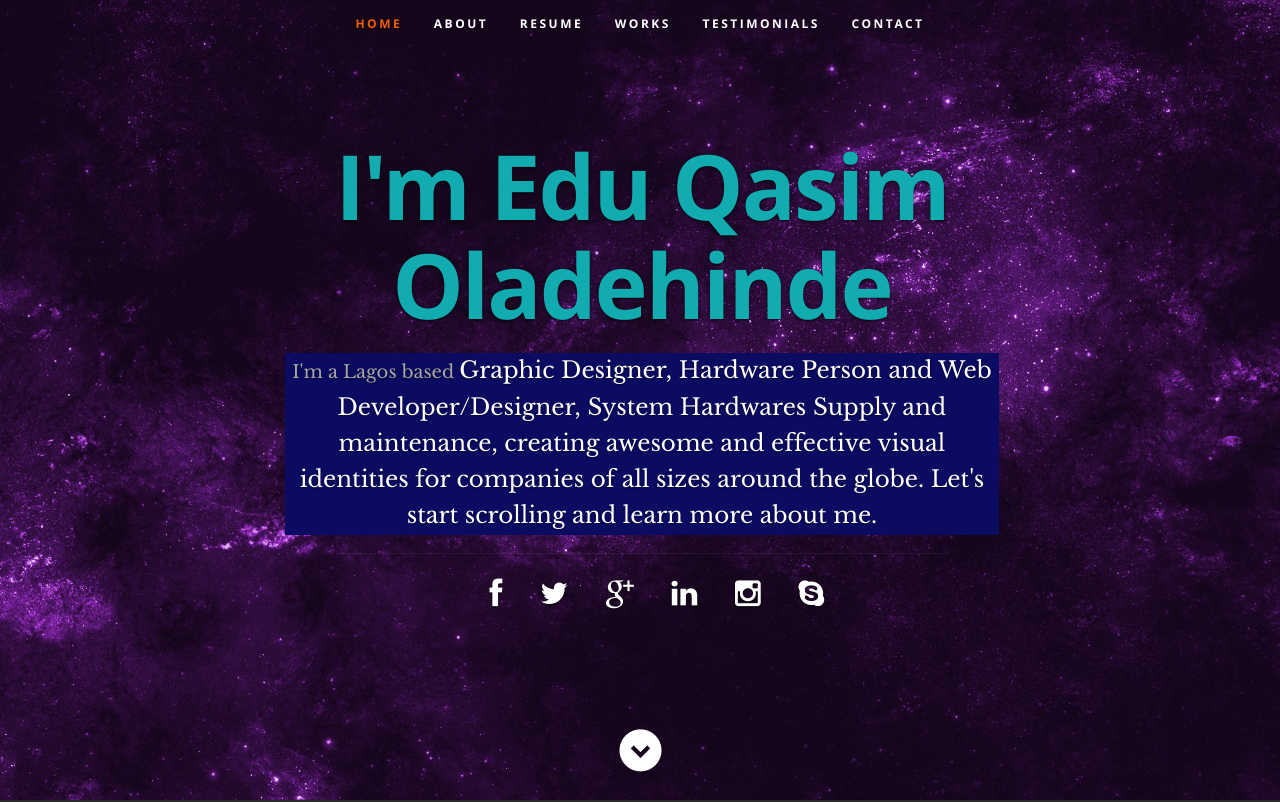
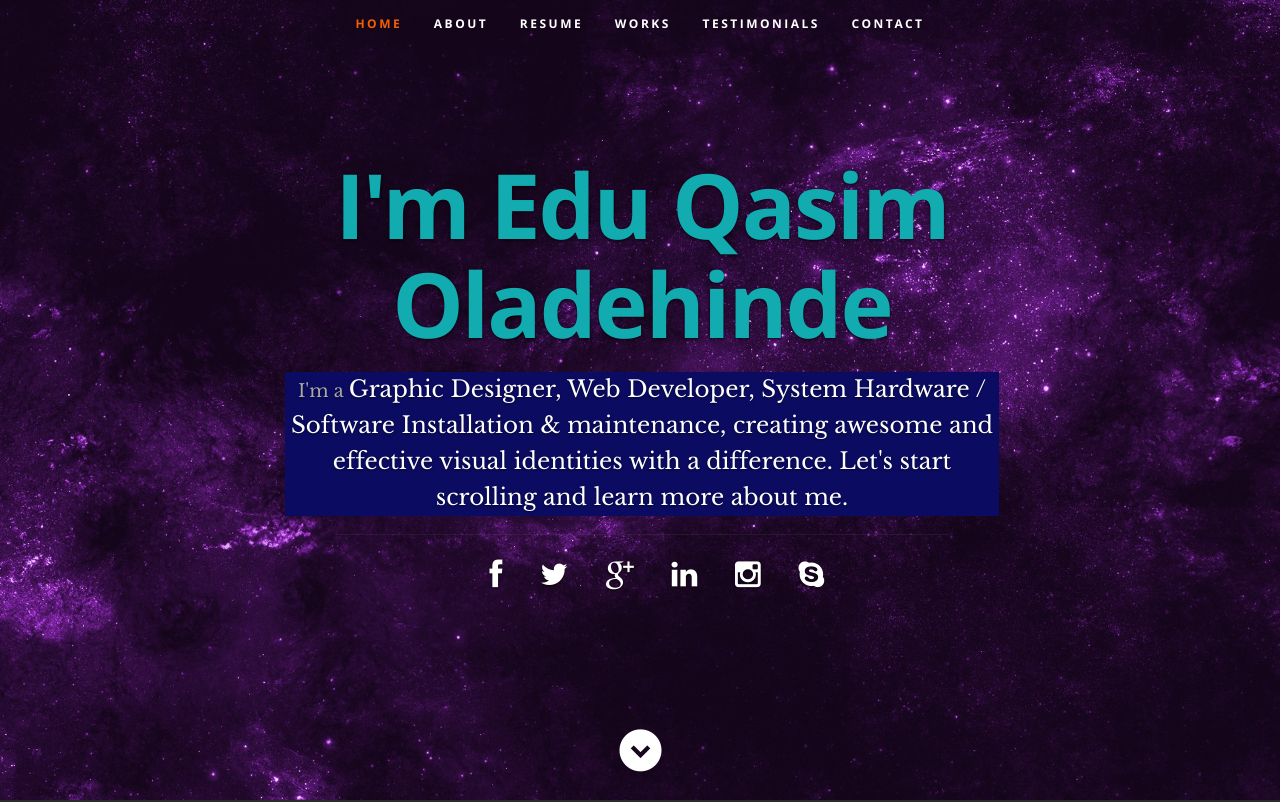
Before and after one commit to Daropaq01/Daropaq01.github.io, a plain HTML site: page My Portfolio/index.html in a window 1280 px wide. Shown: the top 802 px of the page. Drawn offline with nearby package versions, Linux system fonts and the light colour scheme.

Commit message:
Update index.html

```diff
--- a/My Portfolio/index.html
+++ b/My Portfolio/index.html
@@ -57,7 +57,7 @@
       <div class="row banner">
          <div class="banner-text">
             <h1 class="responsive-headline">I'm Edu Qasim Oladehinde</h1>
-            <h3>I'm a Lagos based <span>Graphic Designer<span>, <span>Hardware Person</span> and <span>Web Developer/Designer, System Hardwares Supply and maintenance<span>, creating awesome and effective visual identities for companies of all sizes around the globe. Let's <a class="smoothscroll" href="#about">start scrolling</a>
+            <h3>I'm a <span>Graphic Designer<span>, <span>Web Developer, System Hardware / Software Installation & maintenance<span>, creating awesome and effective visual identities with a difference. Let's <a class="smoothscroll" href="#about">start scrolling</a>
             and learn more <a class="smoothscroll" href="#about">about me</a>.</h3>
             <hr />
             <ul class="social">
```
